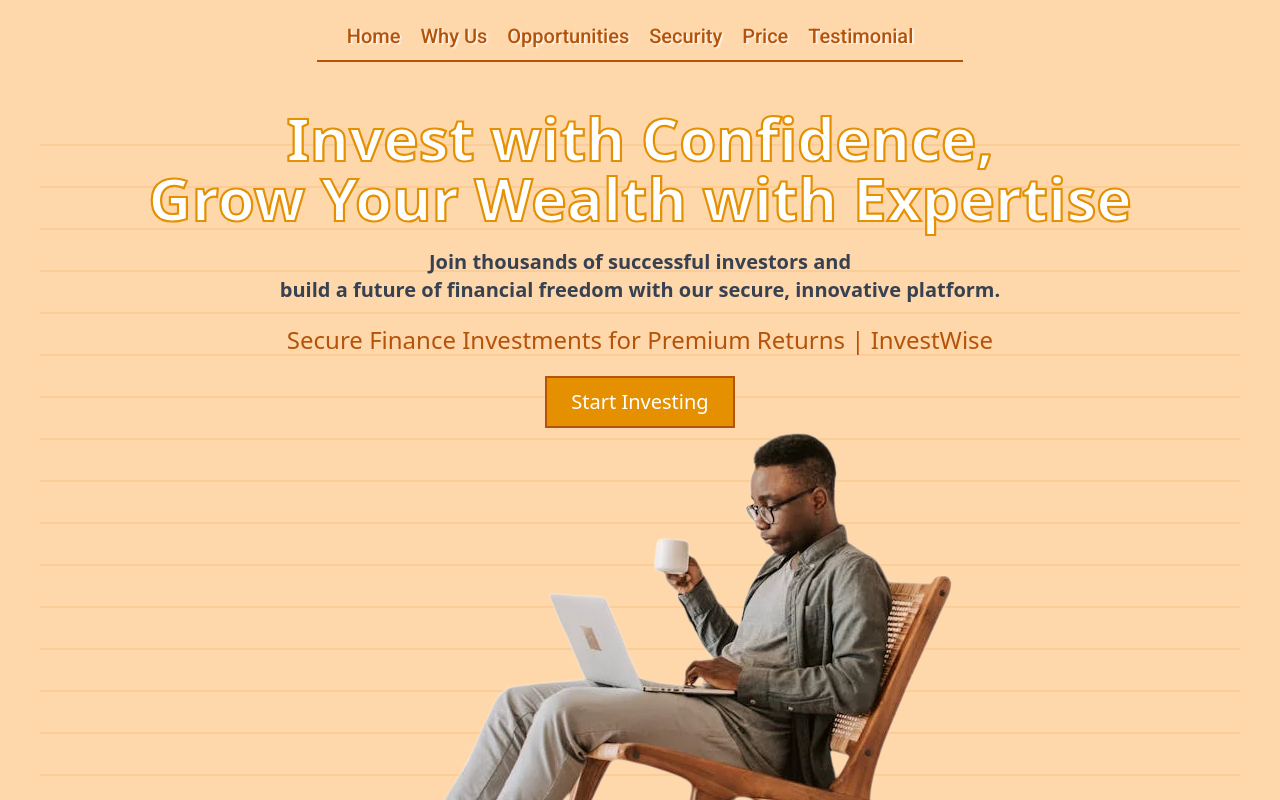
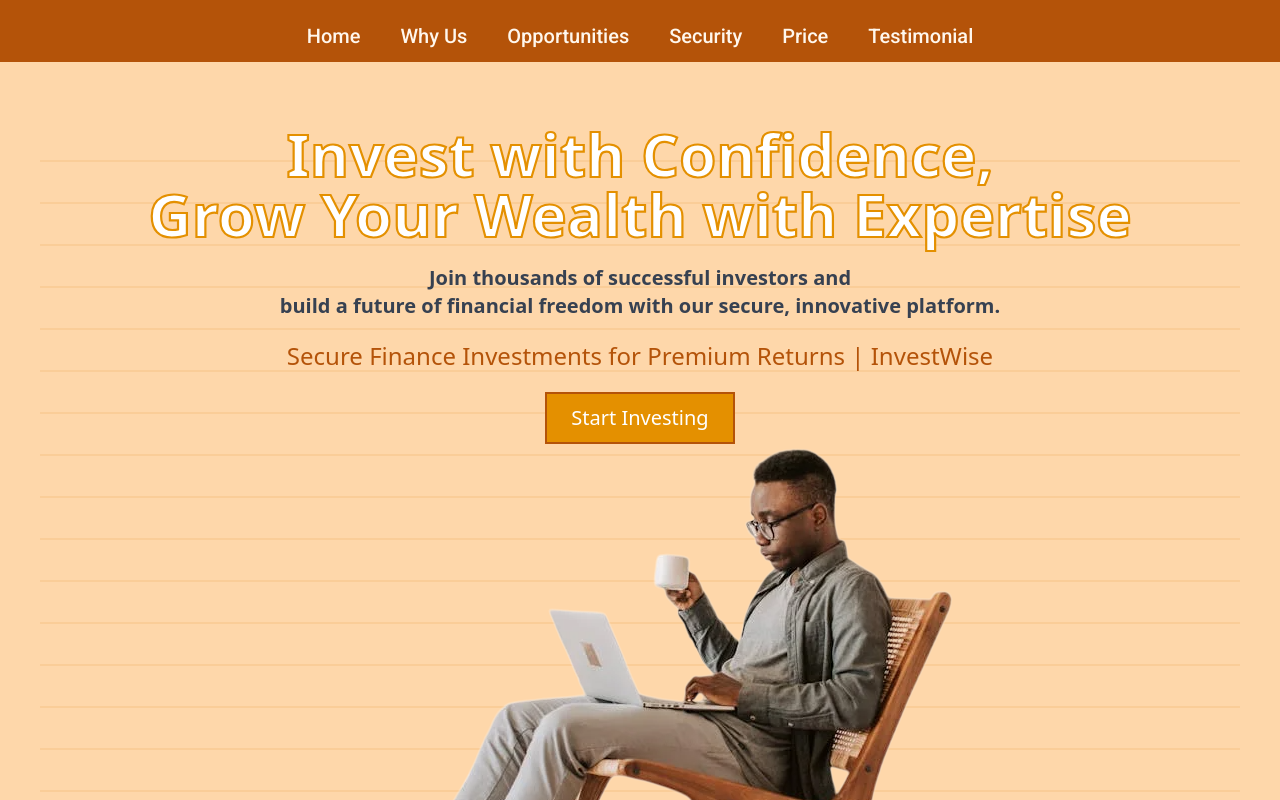
Before and after one commit to MohimaModak/Finance-And-Investment, a React (Vite) app: page / in a window 1280 px wide. Shown: the top 800 px of the page. Built offline with nearby package versions, Linux system fonts and the light colour scheme.

Commit message:
Added new feature for user authentication

```diff
--- a/src/assets/Component/Home/Home.jsx
+++ b/src/assets/Component/Home/Home.jsx
@@ -10,7 +10,6 @@ import FAQ from '../FAQ/FAQ'
 import CTA from '../CTA/CTA'
 import Security from '../Security/Security'
 import Table from '../Table/Table'
-// import Charts from '../Charts/Charts'
 import Footer from '../Footer/Footer'
 import AOS from 'aos';
 import 'aos/dist/aos.css';
@@ -31,7 +30,7 @@ export default function Home() {
     return (
         <div>
             <div className='bg-orange-200 text-center relative '>
-                <div data-aos="fade-up" id='/' className='pt-16'>
+                <div data-aos="fade-up" id='/' className='pt-20'>
                     <div className='p-10 relative hidden lg:block '>
                         <div className='relative opacity-10'>
                             <div>
@@ -112,7 +111,6 @@ export default function Home() {
                 <HowWorks />
                 <Opportunities />
                 <Price />
-                {/* <Charts /> */}
                 <Table />
                 <Testimonial />
                 <Security />
--- a/src/assets/Component/Navbar/Navbar.css
+++ b/src/assets/Component/Navbar/Navbar.css
@@ -60,6 +60,6 @@
     cursor: pointer;
   }
 
-  .text{
+  /* .text{
     text-shadow: 1.5px 1.2px 2px white;
-  }
+  } */
--- a/src/assets/Component/Navbar/Navbar.jsx
+++ b/src/assets/Component/Navbar/Navbar.jsx
@@ -40,28 +40,40 @@ export default function Navbar() {
       </div>
 
       {/* Desktop Navbar */}
-      <div className="flex justify-center items-center ">
+      <div className="flex justify-center items-center bg-amber-700 text-orange-50">
         <div className="hidden md:block border-b-2 border-amber-700 w-max mt-3">
           <nav className="navbar flex justify-center items-center">
-            <div className="navbar-links lg:flex justify-center items-center">
-              <Link to="/" smooth={true} duration={1000} className="text-xl mr-5 text">
+            <div className=" lg:flex justify-center items-center gap-10">
+              <div>
+                <Link to="/" smooth={true} duration={1000} className="text-xl">
                   Home
                 </Link>
-              <Link to="/Reason" smooth={true} duration={1000} className="text-xl mr-5 text">
+              </div>
+              <div>
+                <Link to="/Reason" smooth={true} duration={1000} className="text-xl">
                   Why Us
                 </Link>
-              <Link to="/Opportunities" smooth={true} duration={1000} className="text-xl mr-5 text">
+              </div>
+              <div>
+                <Link to="/Opportunities" smooth={true} duration={1000} className="text-xl">
                   Opportunities
                 </Link>
-              <Link to="/Security" smooth={true} duration={1000} className="text-xl mr-5 text">
+              </div>
+              <div>
+                <Link to="/Security" smooth={true} duration={1000} className="text-xl">
                   Security
                 </Link>
-              <Link to="/Price" smooth={true} duration={1000} className="text-xl mr-5 text">
+              </div>
+              <div>
+                <Link to="/Price" smooth={true} duration={1000} className="text-xl">
                   Price
                 </Link>
-              <Link to="/Testimonial" smooth={true} duration={1000} className="text-xl mr-5 text">
+              </div>
+              <div>
+                <Link to="/Testimonial" smooth={true} duration={1000} className="text-xl">
                   Testimonial
                 </Link>
+              </div>
             </div>
           </nav>
         </div>
```
Also changed, not shown: 1 other file (tests, documents, lock files or other folders). Lines whose indentation alone changed are shown as unchanged.
